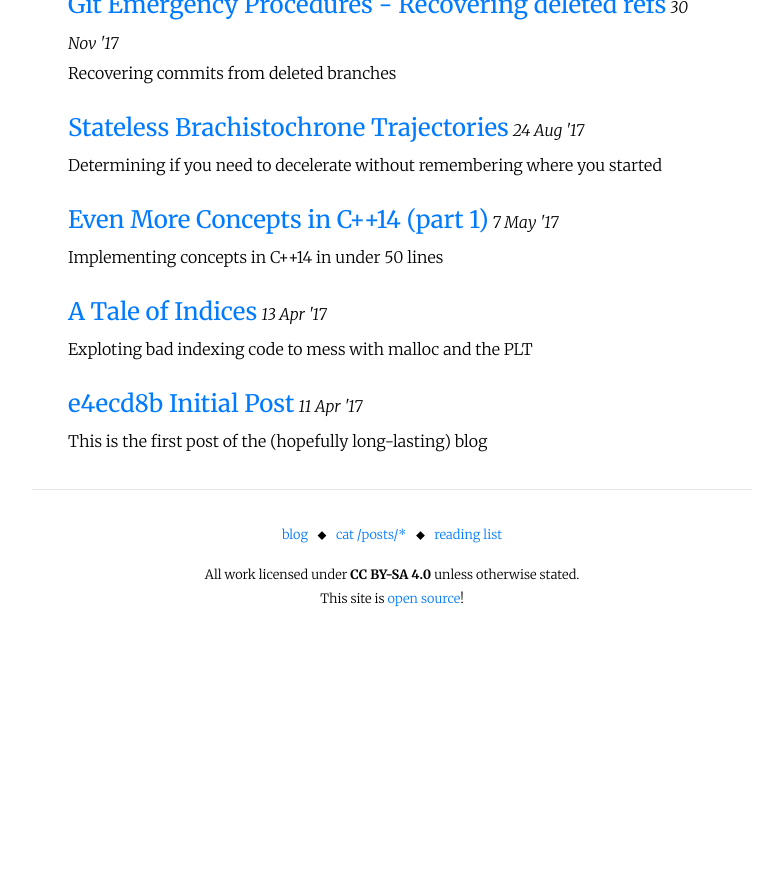
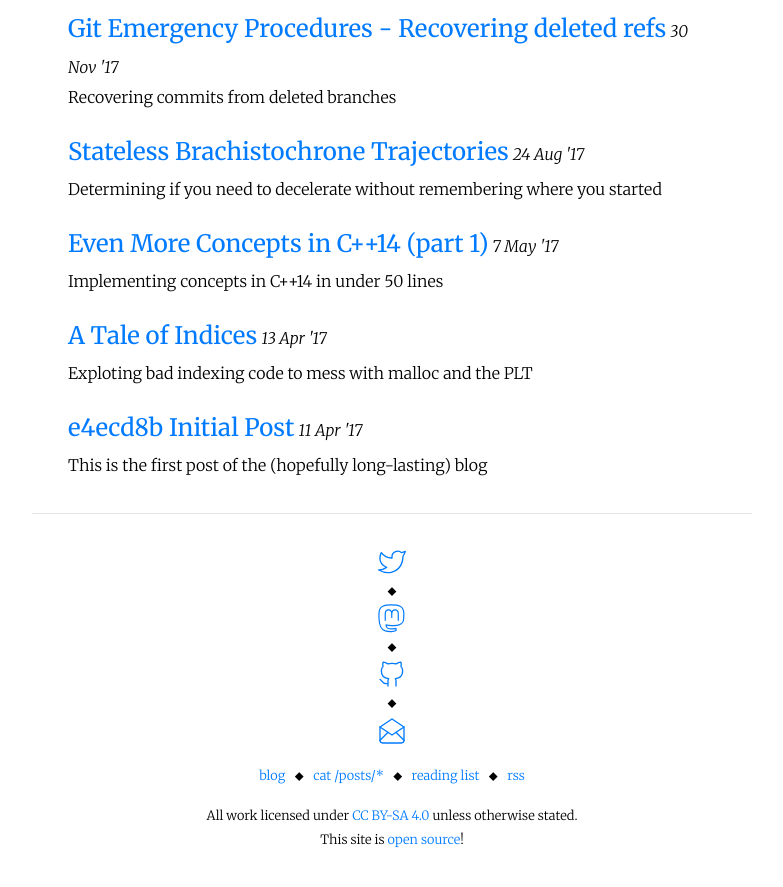
Before and after one commit to ralismark/ralismark.github.io, a Jekyll site: the page built from posts.html, in a window 1280 px wide and 900 px high, scrolled down 2058 px. Shown: the top 887 px of the window, without its empty margins (248-1031 px from the left). Built offline with Jekyll 4.4.1, drawn with Linux system fonts in a browser that asks for light colours; nearby versions of some CDN libraries; before the commit the page ends 2717 px from its top, so only the background shows below that.

Commit message:
Clean up icons

```diff
--- a/_includes/footer.html
+++ b/_includes/footer.html
@@ -1,10 +1,29 @@
+{% capture accounts -%}
+twitter,https://twitter.com/ralismark;
+mastodon,https://fosstodon.org/@ralismark;
+github,https://github.com/ralismark;
+email,mailto:tim@ralismark.xyz;
+{%- endcapture %}
+{% assign accounts = accounts | split: ";" %}
+
 <div id="site-footer" class="content-width text-centre">
+  <ul class="li-flat mt-0">
+  {% for line in accounts %}
+    {% assign entry = line | strip | split: "," %}
+    {%- assign icon = entry[0] -%}
+    <li>
+      <a class="no-underline" {% if page.url == "/" %}rel="me"{% endif %} title="{{ entry[0] }}" href="{{ entry[1] }}">{%- include icon icon=icon -%}</a>
+    </li>
+  {% endfor %}
+  </ul>
+
   <ul class="li-flat mt-0">
     <li><a href="{% link posts.html %}">blog</a></li>
     <li><a href="{% link everything.html %}">cat /posts/*</a></li>
     <li><a href="{% link booklist.md %}">reading list</a></li>
+    <li><a href="/feed.xml">rss</a></li>
   </ul>
-		All work licensed under <b>CC BY-SA 4.0</b> unless otherwise stated.
+  All work licensed under <a href="https://github.com/ralismark/ralismark.github.io/blob/master/LICENSE">CC BY-SA 4.0</a> unless otherwise stated.
   <br>
   This site is <a href="https://github.com/ralismark/ralismark.github.io">open source</a>!
 </div>
--- /dev/null
+++ b/_includes/icon
@@ -0,0 +1,4 @@
+<svg xmlns="http://www.w3.org/2000/svg" class="icon" width="{{ include.w | default: "32" }}" height="{{ include.w | default: "32" }}" viewBox="0 0 24 24">
+  <use xlink:href="/assets/icons.svg#{{ include.icon }}" />
+</svg>
+{%- comment -%}This is to avoid the trailing newline{%- endcomment -%}
--- a/posts.html
+++ b/posts.html
@@ -4,29 +4,11 @@ layout: default
 nav: true
 ---
 
-{% capture icon_rss %}
-<svg xmlns="http://www.w3.org/2000/svg" viewBox="0 0 24 24" stroke-width="2" stroke="currentColor" fill="none" stroke-linecap="round" stroke-linejoin="round" style="display: inline; height: 1.1em; vertical-align: text-top">
-  <path stroke="none" d="M0 0h24v24H0z" fill="none"/>
-  <circle cx="5" cy="19" r="1" />
-  <path d="M4 4a16 16 0 0 1 16 16" />
-  <path d="M4 11a9 9 0 0 1 9 9" />
-</svg>
-{% endcapture %}
-
-{% capture icon_tag %}
-<svg xmlns="http://www.w3.org/2000/svg" viewBox="0 0 24 24" stroke-width="1.7" stroke="currentColor" fill="none" stroke-linecap="round" stroke-linejoin="round" style="display: inline; height: 1.1em; vertical-align: text-top">
-  <path stroke="none" d="M0 0h24v24H0z" fill="none"/>
-  <path d="M11 3l9 9a1.5 1.5 0 0 1 0 2l-6 6a1.5 1.5 0 0 1 -2 0l-9 -9v-4a4 4 0 0 1 4 -4h4" />
-  <circle cx="9" cy="9" r="2" />
-</svg>
-{% endcapture %}
-
 <h1>Posts</h1>
 
-<!-- icons from https://github.com/tabler/tabler-icons -->
 <ul class="list-inline fence-y flex-centre">
-	<li><a href="/feed.xml">{{ icon_rss }}RSS</a></li>
-	<li><a href="{% link tags.html %}">{{ icon_tag }}Tags</a></li>
+	<li><a href="/feed.xml">{% include icon icon="rss" w="24" %}RSS</a></li>
+	<li><a href="{% link tags.html %}">{% include icon icon="tag" w="24" %}Tags</a></li>
 </ul>
 
 {% for post in site.posts %}
```
Also changed, not shown: index.html (+0 -10 lines), assets/icons.svg (added). Lines whose indentation alone changed are shown as unchanged.
